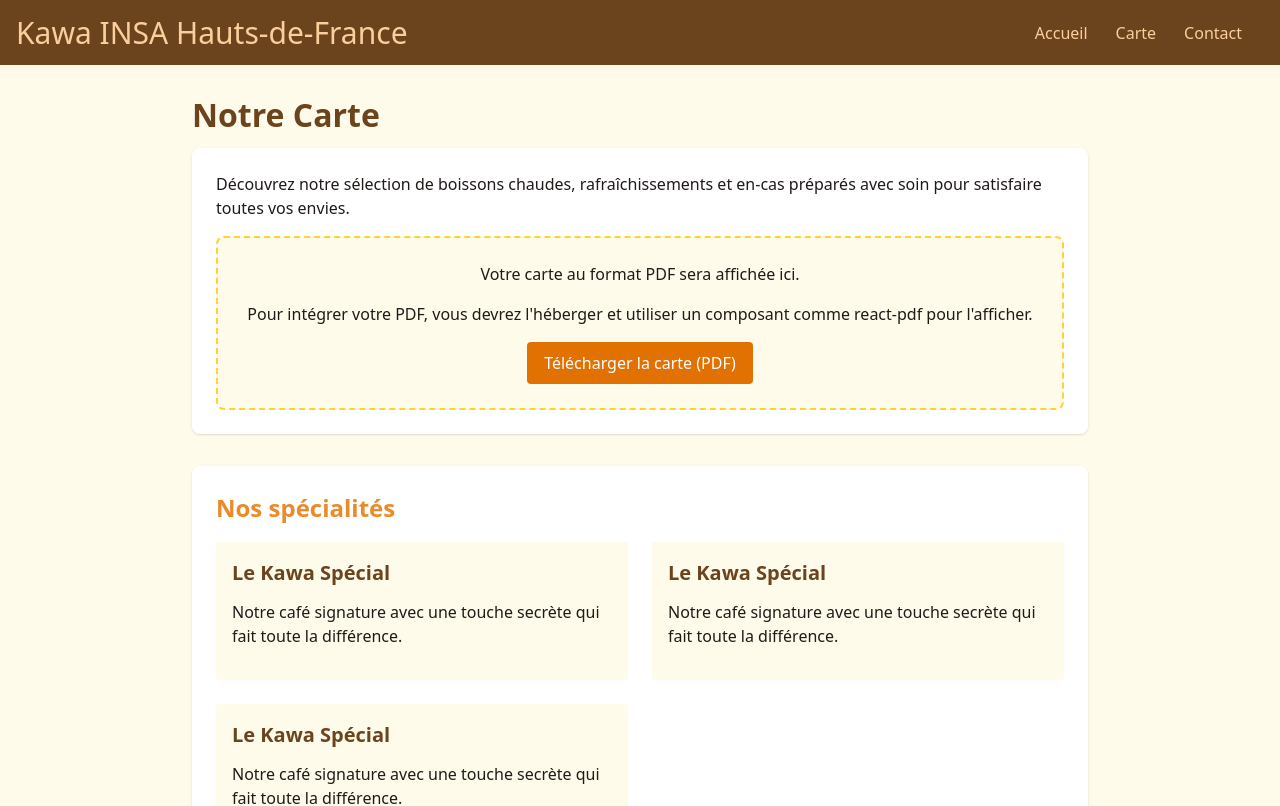
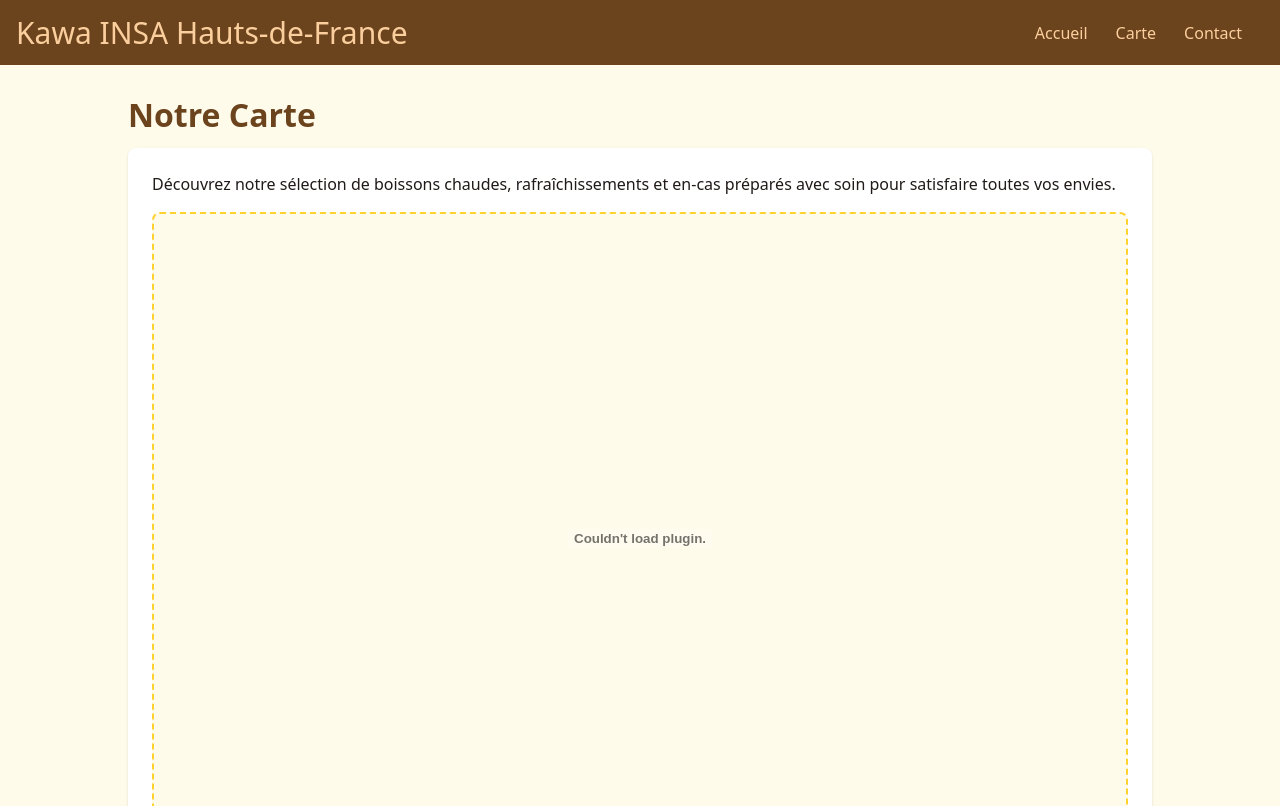
Before and after one commit to IzaakAM/kawa, a React (Vite) app: page /carte in a window 1280 px wide. Shown: the top 806 px of the page. Built offline with nearby package versions, Linux system fonts and the light colour scheme.

Commit message:
feat(Carte): add the menu in pdf

```diff
--- a/package.json
+++ b/package.json
@@ -12,7 +12,8 @@
   "dependencies": {
     "@tailwindcss/vite": "^4.1.3",
     "react": "^19.0.0",
-    "react-dom": "^19.0.0"
+    "react-dom": "^19.0.0",
+    "react-pdf": "^9.2.1"
   },
   "devDependencies": {
     "@eslint/js": "^9.21.0",
@@ -24,6 +25,7 @@
     "eslint-plugin-react-hooks": "^5.1.0",
     "eslint-plugin-react-refresh": "^0.4.19",
     "globals": "^15.15.0",
+    "pdfjs-dist": "^5.1.91",
     "postcss": "^8.5.3",
     "react-router-dom": "^7.5.0",
     "tailwindcss": "^4.1.3",
--- a/src/pages/Carte.jsx
+++ b/src/pages/Carte.jsx
@@ -5,7 +5,7 @@ import {heading1Style, heading2Style, heading3Style, paragraphStyle} from "../as
 
 function CartePage() {
     return (
-        <div className="max-w-4xl mx-auto">
+        <div className="max-w-5xl mx-auto">
             <h1 style={heading1Style} >Notre Carte</h1>
 
             <div className="bg-white p-6 rounded-lg shadow mb-8">
@@ -15,9 +15,7 @@ function CartePage() {
                 </p>
 
                 <div className="bg-amber-50 p-6 rounded-lg border-2 border-dashed border-amber-300 flex flex-col items-center justify-center">
-                    <p style={paragraphStyle}>
-                        Votre carte au format PDF sera affichée ici.
-                    </p>
+                    <embed src="/menuKawa.pdf" width="100%" height="600px" type="application/pdf" />
                     <p style={paragraphStyle}>
                         Pour intégrer votre PDF, vous devrez l'héberger et utiliser un composant comme react-pdf pour l'afficher.
                     </p>
@@ -26,37 +24,6 @@ function CartePage() {
                     </button>
                 </div>
             </div>
-
-            <div className="bg-white p-6 rounded-lg shadow">
-                <h2 style={heading2Style}> Nos spécialités </h2>
-
-                <div className="grid md:grid-cols-2 gap-6">
-                    <div className="bg-amber-50 p-4 rounded relative overflow-hidden group">
-                        <div className="absolute inset-0 bg-amber-600 scale-x-0 group-hover:scale-x-100 origin-left transition-transform"></div>
-                        <div className="relative z-10">
-                            <h3 style={heading3Style} className={"colors-transition group-hover:text-white"}>Le Kawa Spécial</h3>
-                            <p style={paragraphStyle} className={"colors-transition group-hover:text-white"}> Notre café signature avec une touche secrète qui fait toute la différence.</p>
-                        </div>
-                    </div>
-
-                    <div className="bg-amber-50 p-4 rounded relative overflow-hidden group">
-                        <div className="absolute inset-0 bg-amber-600 scale-x-0 group-hover:scale-x-100 origin-left transition-transform"></div>
-                        <div className="relative z-10">
-                            <h3 style={heading3Style} className={"colors-transition group-hover:text-white"}>Le Kawa Spécial</h3>
-                            <p style={paragraphStyle} className={"colors-transition group-hover:text-white"}> Notre café signature avec une touche secrète qui fait toute la différence.</p>
-                        </div>
-                    </div>
-
-                    <div className="bg-amber-50 p-4 rounded relative overflow-hidden group">
-                        <div className="absolute inset-0 bg-amber-600 scale-x-0 group-hover:scale-x-100 origin-left transition-transform"></div>
-                        <div className="relative z-10">
-                            <h3 style={heading3Style} className={"colors-transition group-hover:text-white"}>Le Kawa Spécial</h3>
-                            <p style={paragraphStyle} className={"colors-transition group-hover:text-white"}> Notre café signature avec une touche secrète qui fait toute la différence.</p>
-                        </div>
-                    </div>
-
-                </div>
-            </div>
         </div>
     );
 }
```
Also changed, not shown: 2 other files (tests, documents, lock files or other folders).
